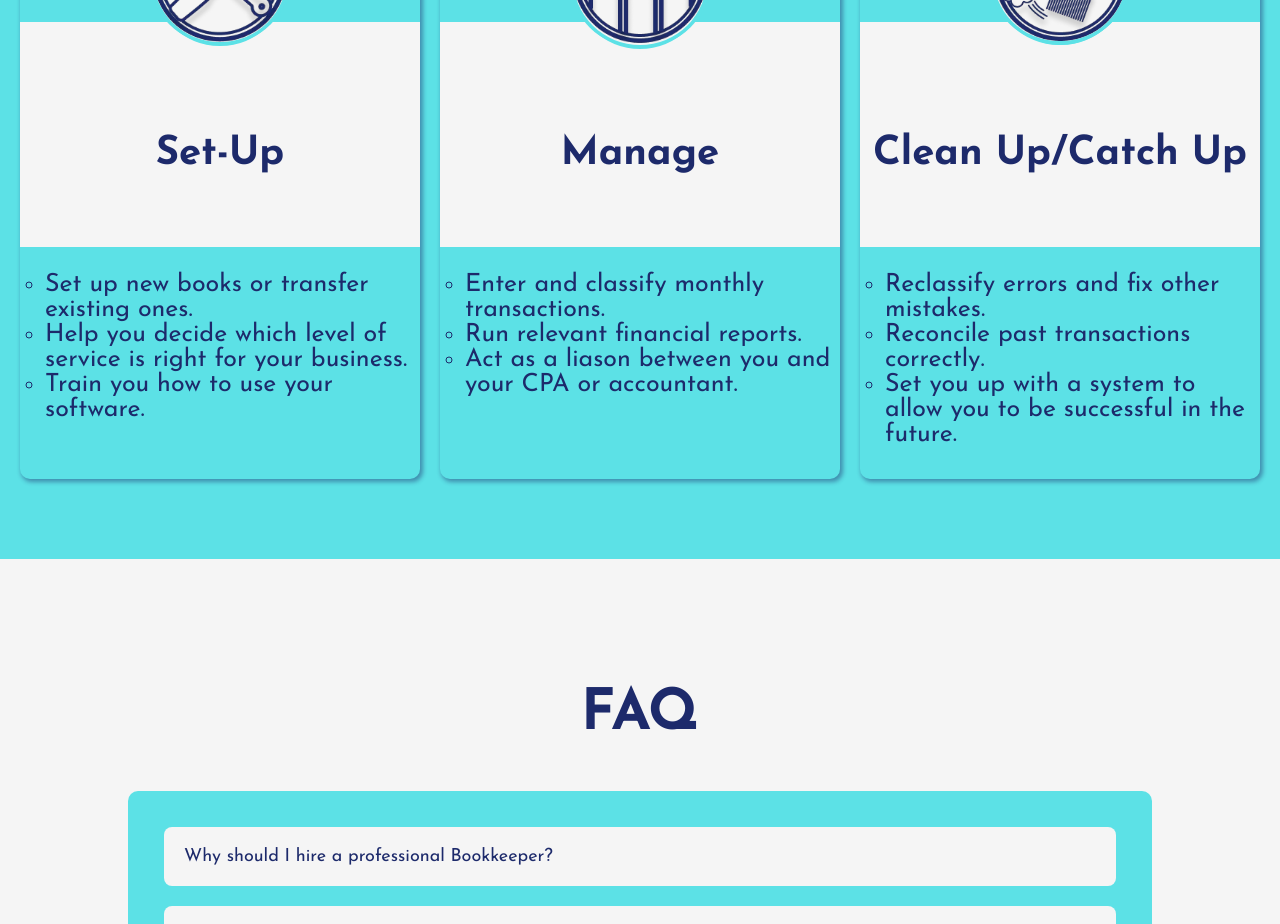
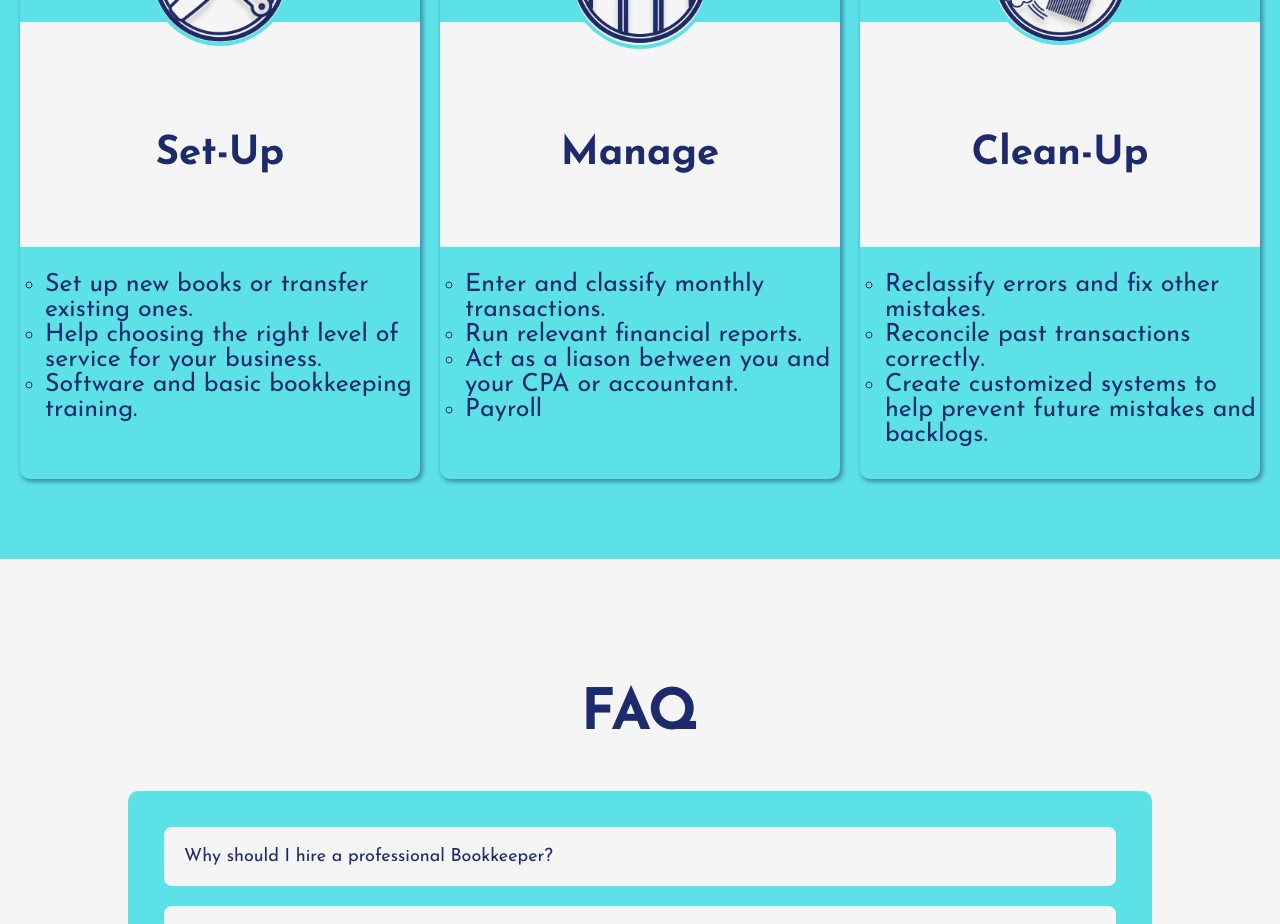
Before and after one commit to boggsyweb/Inkwell, a React (Vite) app in the folder Inkwell/: page / in a window 1280 px wide. Shown: the part 1980-2904 px from the top of the page. Built offline with nearby package versions, Linux system fonts and the light colour scheme.

Commit message:
changed copy in FAQ section

```diff
--- a/Inkwell/src/components/AccordionData.jsx
+++ b/Inkwell/src/components/AccordionData.jsx
@@ -5,23 +5,23 @@ const AccordionData = [
   },
   {
     header: "Do you do taxes?",
-    panel: "No, I am not an accountant or CPA. I cannot prepare your returns, nor can advise you on your federal, state, or local tax obligations. I can however, make sure your books are ready to hand off to your accountant, making tax time as easy as possible. I am also happy to work alongside your acocountant or other tax professional, answering questions and providing necessary details about your operations."
+    panel: "No, I am not an accountant or CPA. I cannot prepare your returns, nor can advise you on your federal, state, or local tax obligations. I can however, make sure your books are ready to hand off to your accountant, making tax time as easy as possible. I am also happy to work alongside your accountant or other tax professional, answering questions and providing necessary details about your operations."
   },
   {
     header: "What types of businesses do you work with?",
-    panel: "I love working with all types of small and medium-sized businesses! Some current clients include content-creators, business consultants, ecommerce stores, real estate investors, artists, and more. At this time however, I do not provide services to lawyers or medical practices: These industries have specific needs that fall outside of my areas of expertise."
+    panel: "I love working with all types of small and medium-sized businesses! Some current clients include content-creators, business consultants, ecommerce stores, real estate investors, artists, and more."
   },
   {
     header: "Do I have to have Quickbooks Online to work with you?",
-    panel: "While I can work with other accounting platforms, my preference is to set up and migrate my clients to Quickbooks Online. As a Quickbooks ProAdvisor, I can offer extensive training and significant discounts to my clients. ProAdvisors are also required to re-qualify every year to ensure they are current with any changes to the platform. They also have access to esclusive support from Quickbooks, which will make your experience as a client even better."
+    panel: "While I can work with other accounting platforms, my preference is to set up and migrate my clients to Quickbooks Online. As a Quickbooks ProAdvisor, I can offer extensive training and significant discounts to my clients. ProAdvisors are also required to re-qualify every year to ensure they stay current with any changes to the platform. Because we also have access to exclusive support from Quickbooks, the up-to-date and accurate information we can pass along to clients is unparalleled."
   },
   {
     header: "How much do you charge?",
-    panel: "The amount I charge varies greatly, depending on the scope of the work you hire me to do. I am always transparent about pricing and will work with you to find you the best solution for your budget. Reach out for more details by clicking the Contact button."
+    panel: "The amount I charge varies greatly, depending on the scope of the work you hire me to do. I am always transparent about pricing and will work with you to find you the best solution for your budget. Reach out for more details by clicking the Contact button and don't forget to ask about multi-business discounts."
   },
   {
     header: "Why do I need an accountant and a bookkeeper?",
-    panel: "A bookkeeper is responsible for keeping track of your day-to-day transactions, including reconciling your accounts, providing financial reports, helping you create budgets, and running payroll. An accountant can offer financial advice, help you create a tax strategy, and completes your taxes. While the two roles sometimes overlap, it is a good idea to work with both, so you know that all aspects of your business finances are taken care of."
+    panel: "A bookkeeper is responsible for keeping track of your day-to-day transactions, including reconciling your accounts, providing financial reports, helping you create budgets, and running payroll. An accountant can offer financial advice, help you create a tax strategy, and completes your taxes. While the two roles sometimes overlap, it is a good idea to work with both, so you know that all aspects of your business’s finances are well taken care of."
   },
   {
     header: "My books are a mess! What do I do?",
@@ -33,7 +33,7 @@ const AccordionData = [
   },
   {
     header: "Since you're remote, how do I get my documents to you?",
-    panel: "For any sensitive financial and personal information, each client gets their own secure portal they can upload their documents into. For less sensitive documents like receipts, clients can use Quickbooks Online, email, sms, or any number of other services."
+    panel: "Sensitive financial and personal information can be uploaded into a client's private portal where the data is securely encrypted. Other, less sensitive documents like receipts can be sent through email, sms, or through Quickbooks Online. Most bank and credit card statements can be set up to automatically upload to a client's Quickbooks account."
   },
 ];
 export default AccordionData
--- a/Inkwell/src/sections/Services.jsx
+++ b/Inkwell/src/sections/Services.jsx
@@ -33,8 +33,8 @@ const Services = () =>{
                     <h3>Set-Up</h3>
                     <ul>
                         <li>Set up new books or transfer existing ones.</li>
-                        <li>Help you decide which level of service is right for your business.</li>
-                        <li>Train you how to use your software.</li>
+                        <li>Help choosing the right level of service for your business.</li>
+                        <li>Software and basic bookkeeping training.</li>
 
                     </ul>
                     <img src={Setup} alt="illustration of hand tools" />
@@ -53,6 +53,7 @@ const Services = () =>{
                         <li>Enter and classify monthly transactions.</li>
                         <li>Run relevant financial reports.</li>
                         <li>Act as a liason between you and your CPA or accountant.</li>
+                        <li>Payroll</li>
                     </ul>
                     <img src={Manage} alt="illustration of bar graph" />
                 </motion.div>
@@ -64,11 +65,11 @@ const Services = () =>{
                     viewport={{ once: true }}
                 >
                     <span></span>
-                    <h3>Clean Up/Catch Up</h3>
+                    <h3>Clean-Up</h3>
                     <ul>
                         <li>Reclassify errors and fix other mistakes.</li>
                         <li>Reconcile past transactions correctly.</li>
-                        <li>Set you up with a system to allow you to be successful in the future.</li>
+                        <li>Create customized systems to help prevent future mistakes and backlogs.</li>
                     </ul>
                     <img src={Cleanup} alt="illustration of broom sweeping dust" />
                 </motion.div>
```
